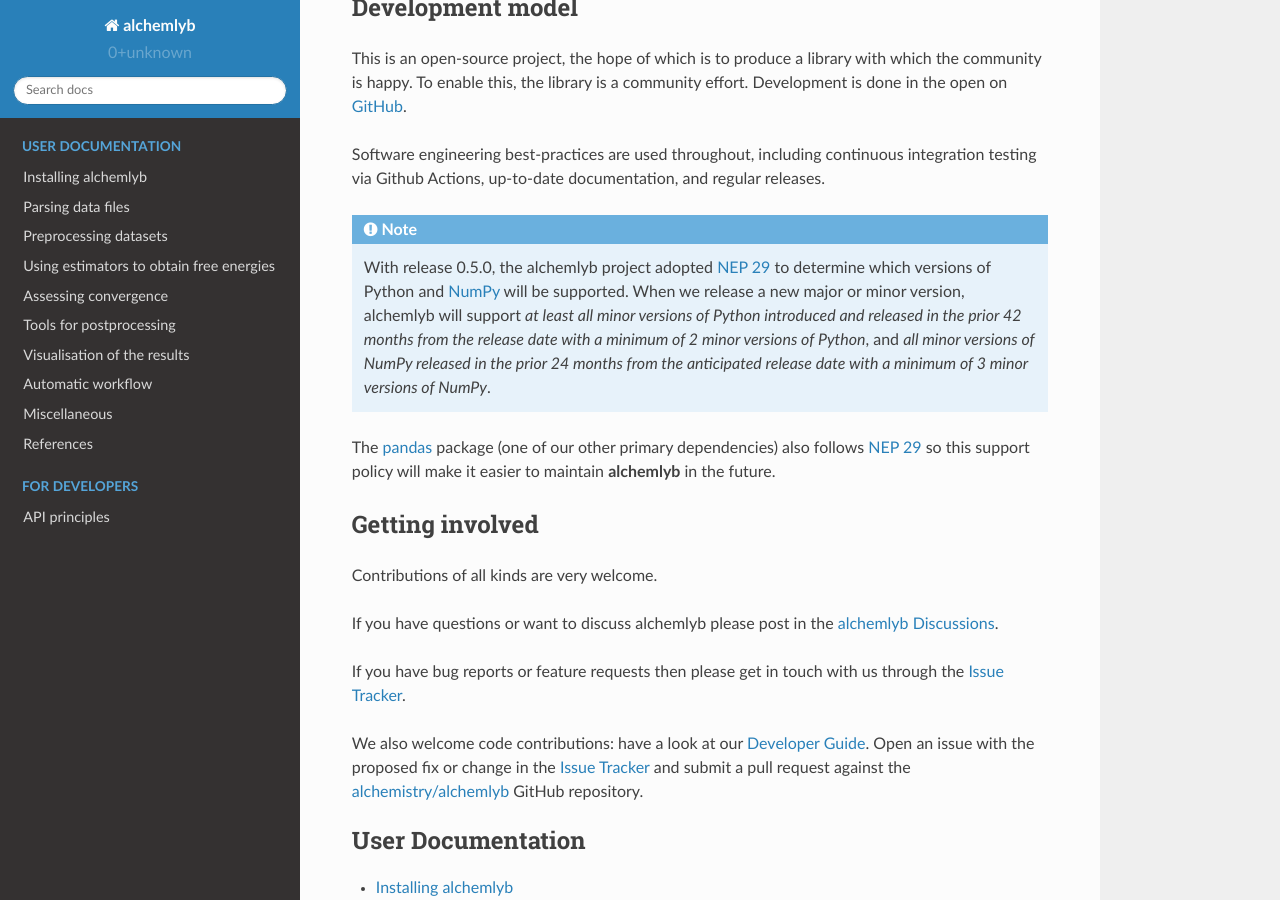
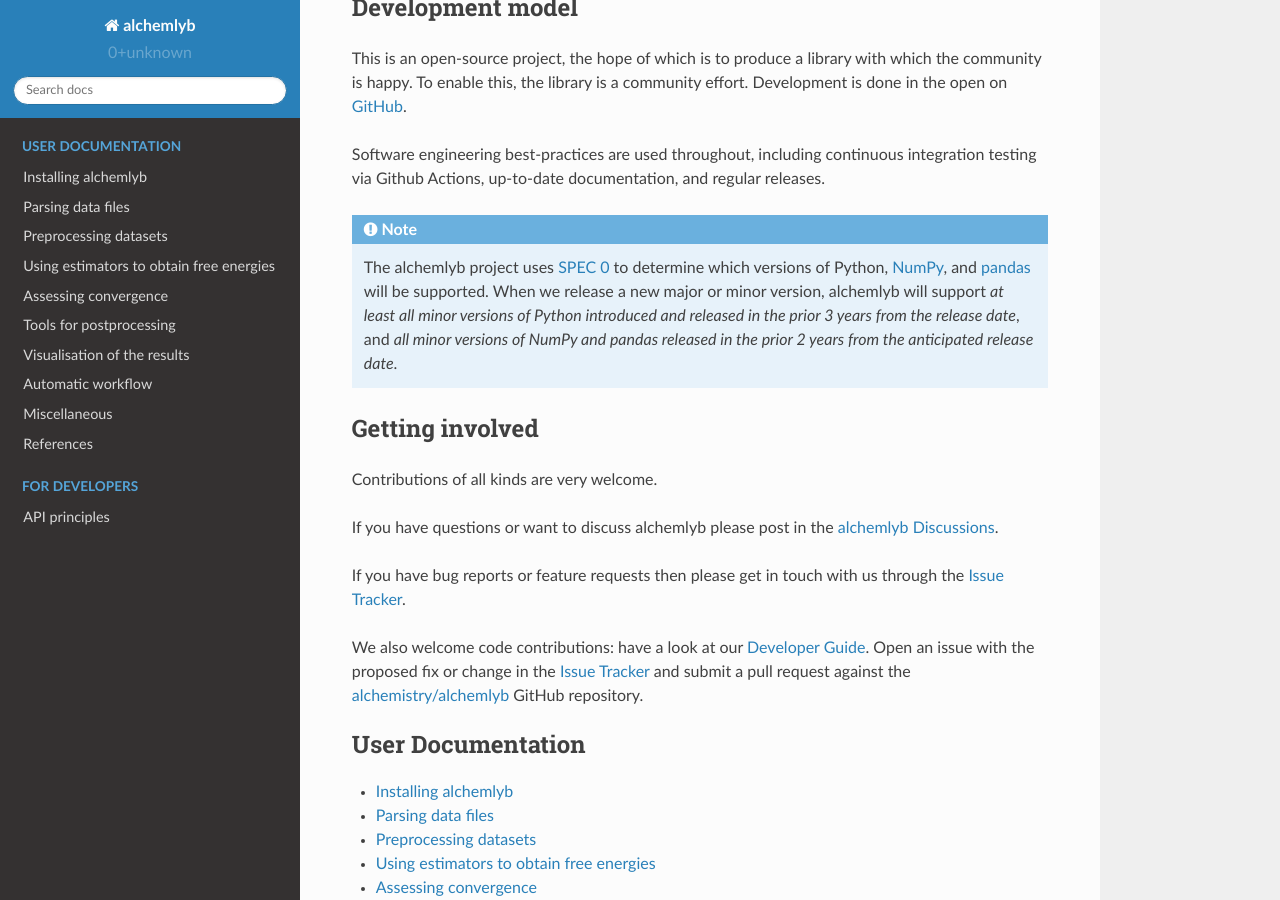
Before and after one commit to alchemistry/alchemlyb, a Sphinx documentation site: the page built from docs/index.rst, in a window 1280 px wide and 900 px high, scrolled down 1070 px. Built offline with Sphinx 7.4.7 and the Read the Docs theme 2.0.0, drawn with Linux system fonts in a browser that asks for light colours.

Commit message:
adopt SPEC 0 instead of NEP 29
- fix #369
- once this is fixed, we can update the JOSS paper draft PR #328 to only mention
  SPEC 0

```diff
--- a/docs/index.rst
+++ b/docs/index.rst
@@ -52,14 +52,12 @@
 Software engineering best-practices are used throughout, including continuous integration testing via Github Actions, up-to-date documentation, and regular releases.
 
 .. Note::
-   With release 0.5.0, the alchemlyb project adopted `NEP 29`_ to determine which versions of Python and NumPy_ will be supported.
-   When we release a new major or minor version, alchemlyb will support *at least all minor versions of Python introduced and released in the prior 42 months from the release date with a minimum of 2 minor versions of Python*, and *all minor versions of NumPy released in the prior 24 months from the anticipated release date with a minimum of 3 minor versions of NumPy*.
-
-The pandas_ package (one of our other primary dependencies) also follows `NEP 29`_ so this support policy will make it easier to maintain **alchemlyb** in the future.
+   The alchemlyb project uses `SPEC 0`_ to determine which versions of  Python, NumPy_, and pandas_  will be supported.
+   When we release a new major or minor version, alchemlyb will support *at least all minor versions of Python introduced and released in the prior 3 years from the release date*, and *all minor versions of NumPy and pandas released in the prior 2 years from the anticipated release date*.
 
 
 .. _`GitHub`: https://github.com/alchemistry/alchemlyb
-.. _`NEP 29`: https://numpy.org/neps/nep-0029-deprecation_policy.html
+.. _`SPEC 0`: https://scientific-python.org/specs/spec-0000/
 .. _NumPy: https://numpy.org
 .. _pandas: https://pandas.pydata.org/
 
```
Also changed, not shown: 1 other file.
